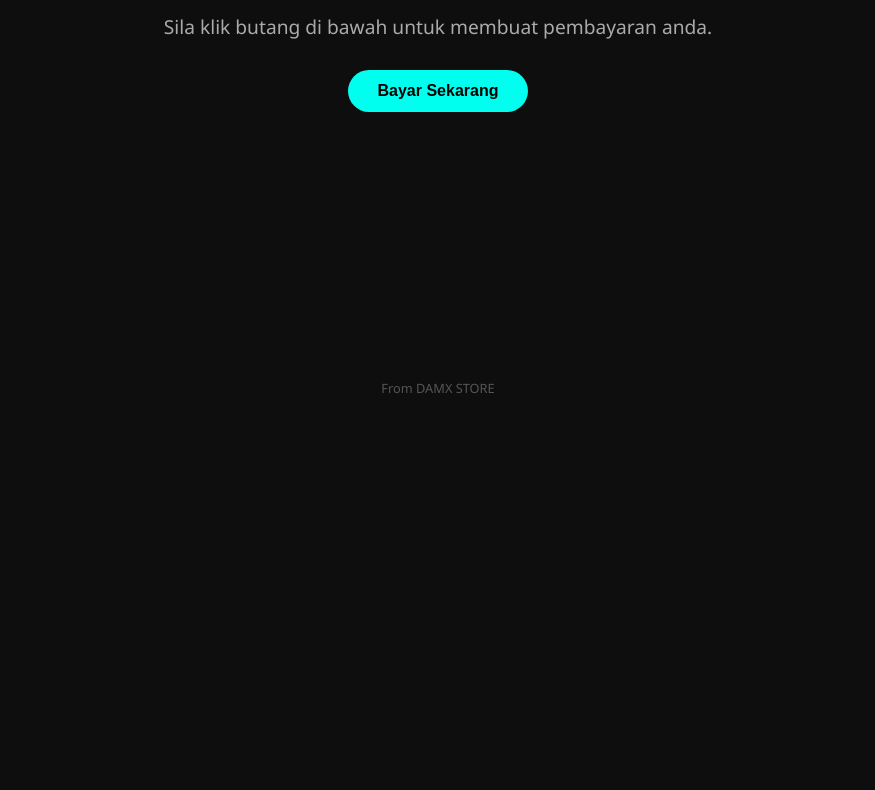
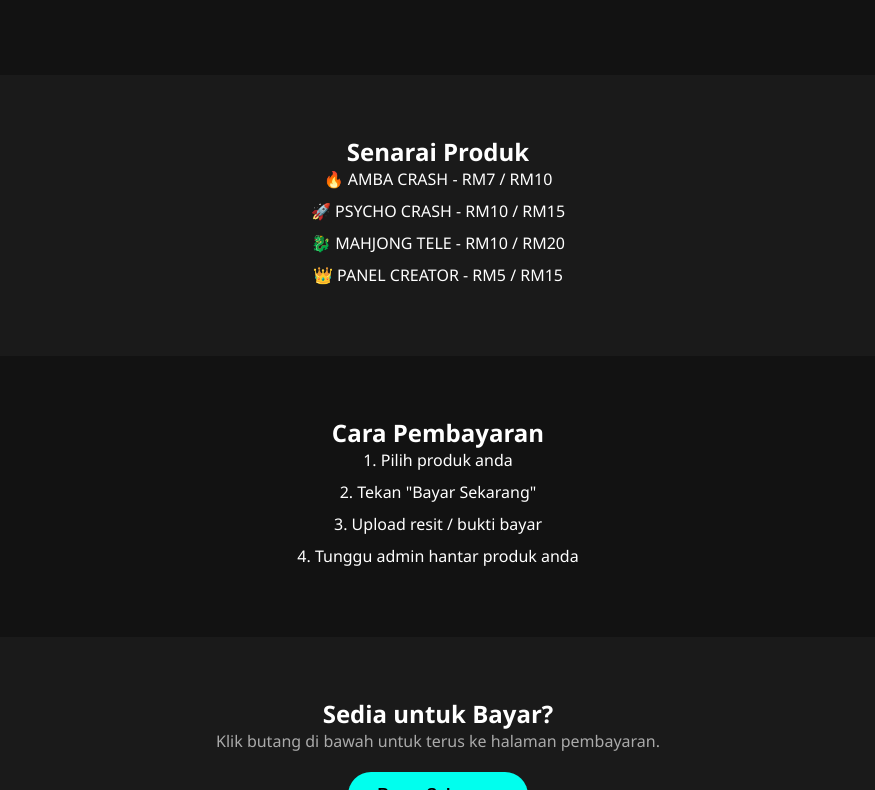
Before and after one commit to damxxxxxxxx/webdamxstore, a plain HTML site: page public/index.html in a window 1280 px wide. Shown: the part 393-1183 px from the top of the page, without its empty margins (202-1077 px from the left). Before the commit the page ends 800 px from the top, so only its background shows below. Drawn offline with Linux system fonts and the light colour scheme.

Commit message:
Update index.html

```diff
--- a/public/index.html
+++ b/public/index.html
@@ -2,75 +2,181 @@
 <html lang="id">
 <head>
   <meta charset="UTF-8" />
-  <meta name="viewport" content="width=device-width, initial-scale=1" />
+  <meta name="viewport" content="width=device-width, initial-scale=1.0" />
   <title>Damx Store Payment</title>
   <style>
-    body {
+    * {
       margin: 0;
+      padding: 0;
+      box-sizing: border-box;
+    }
+
+    html, body {
       font-family: 'Segoe UI', sans-serif;
-      background-color: #0e0e0e;
-      color: white;
+      background: #0f0f0f;
+      color: #fff;
+      overflow-x: hidden;
+      scroll-behavior: smooth;
+    }
+
+    .loading-screen {
+      position: fixed;
+      top: 0; left: 0;
+      width: 100%; height: 100%;
+      background: #0f0f0f;
       display: flex;
-      flex-direction: column;
       align-items: center;
       justify-content: center;
-      height: 100vh;
+      z-index: 9999;
+      transition: opacity 0.5s ease;
+    }
+
+    .loader {
+      border: 4px solid #2c2c2c;
+      border-top: 4px solid #00ffee;
+      border-radius: 50%;
+      width: 40px;
+      height: 40px;
+      animation: spin 1s linear infinite;
+    }
+
+    @keyframes spin {
+      0% { transform: rotate(0deg); }
+      100% { transform: rotate(360deg); }
+    }
+
+    header, section {
+      padding: 60px 20px;
       text-align: center;
-      overflow: hidden;
+    }
+
+    header {
+      background: linear-gradient(145deg, #0f0f0f, #111111);
     }
 
     h1 {
       font-size: 2.5rem;
       margin-bottom: 10px;
-      animation: fadeInDown 1s ease-out;
     }
 
     p {
-      font-size: 1.2rem;
-      margin-bottom: 30px;
+      font-size: 1rem;
       color: #aaa;
-      animation: fadeInUp 1.5s ease-out;
+      margin-bottom: 20px;
     }
 
     .btn {
-      padding: 12px 30px;
       background: #00ffee;
+      color: #000;
+      padding: 14px 30px;
       border: none;
-      color: #000;
+      border-radius: 30px;
       font-weight: bold;
       font-size: 1rem;
-      border-radius: 30px;
       cursor: pointer;
-      transition: background 0.3s;
-      animation: fadeInUp 2s ease-out;
+      transition: background 0.3s ease;
     }
 
     .btn:hover {
-      background: #00e0cc;
+      background: #00ddcc;
     }
 
-    @keyframes fadeInDown {
-      from { opacity: 0; transform: translateY(-20px); }
-      to { opacity: 1; transform: translateY(0); }
+    .section-dark {
+      background-color: #121212;
     }
 
-    @keyframes fadeInUp {
-      from { opacity: 0; transform: translateY(20px); }
-      to { opacity: 1; transform: translateY(0); }
+    .section-light {
+      background-color: #1a1a1a;
+    }
+
+    ul {
+      list-style: none;
+      padding-left: 0;
+    }
+
+    ul li {
+      margin-bottom: 10px;
+      font-size: 1rem;
     }
 
     .credit {
-      position: absolute;
-      bottom: 10px;
+      text-align: center;
+      padding: 20px;
       font-size: 0.8rem;
-      color: #555;
+      color: #666;
+    }
+
+    #mainContent {
+      display: none;
+      animation: fadeIn 1s ease;
+    }
+
+    @keyframes fadeIn {
+      from { opacity: 0; transform: translateY(30px); }
+      to { opacity: 1; transform: translateY(0); }
     }
   </style>
 </head>
 <body>
-  <h1>Selamat Datang ke Damx Store 💸</h1>
-  <p>Sila klik butang di bawah untuk membuat pembayaran anda.</p>
-  <a href="payment.html"><button class="btn">Bayar Sekarang</button></a>
-  <div class="credit">From DAMX STORE</div>
+
+  <div class="loading-screen" id="loadingScreen">
+    <div class="loader"></div>
+  </div>
+
+  <div id="mainContent">
+    <header>
+      <h1>Selamat Datang ke DAMX STORE 💸</h1>
+      <p>Pusat jualan script, panel & tool WhatsApp</p>
+      <a href="#bayar"><button class="btn">Mula Bayar</button></a>
+    </header>
+
+    <section class="section-dark">
+      <h2>Tentang Damx Store</h2>
+      <p>Kami menjual script WhatsApp crash, spam bot, panel Telegram dan pelbagai tool untuk pengguna lanjutan.</p>
+    </section>
+
+    <section class="section-light">
+      <h2>Senarai Produk</h2>
+      <ul>
+        <li>🔥 AMBA CRASH - RM7 / RM10</li>
+        <li>🚀 PSYCHO CRASH - RM10 / RM15</li>
+        <li>🐉 MAHJONG TELE - RM10 / RM20</li>
+        <li>👑 PANEL CREATOR - RM5 / RM15</li>
+      </ul>
+    </section>
+
+    <section class="section-dark">
+      <h2>Cara Pembayaran</h2>
+      <ul>
+        <li>1. Pilih produk anda</li>
+        <li>2. Tekan "Bayar Sekarang"</li>
+        <li>3. Upload resit / bukti bayar</li>
+        <li>4. Tunggu admin hantar produk anda</li>
+      </ul>
+    </section>
+
+    <section class="section-light" id="bayar">
+      <h2>Sedia untuk Bayar?</h2>
+      <p>Klik butang di bawah untuk terus ke halaman pembayaran.</p>
+      <a href="payment.html"><button class="btn">Bayar Sekarang</button></a>
+    </section>
+
+    <div class="credit">From DAMX STORE</div>
+  </div>
+
+  <script>
+    window.addEventListener("load", () => {
+      const loadingScreen = document.getElementById("loadingScreen");
+      const mainContent = document.getElementById("mainContent");
+
+      setTimeout(() => {
+        loadingScreen.style.opacity = "0";
+        setTimeout(() => {
+          loadingScreen.style.display = "none";
+          mainContent.style.display = "block";
+        }, 500);
+      }, 1000);
+    });
+  </script>
 </body>
 </html>
```
